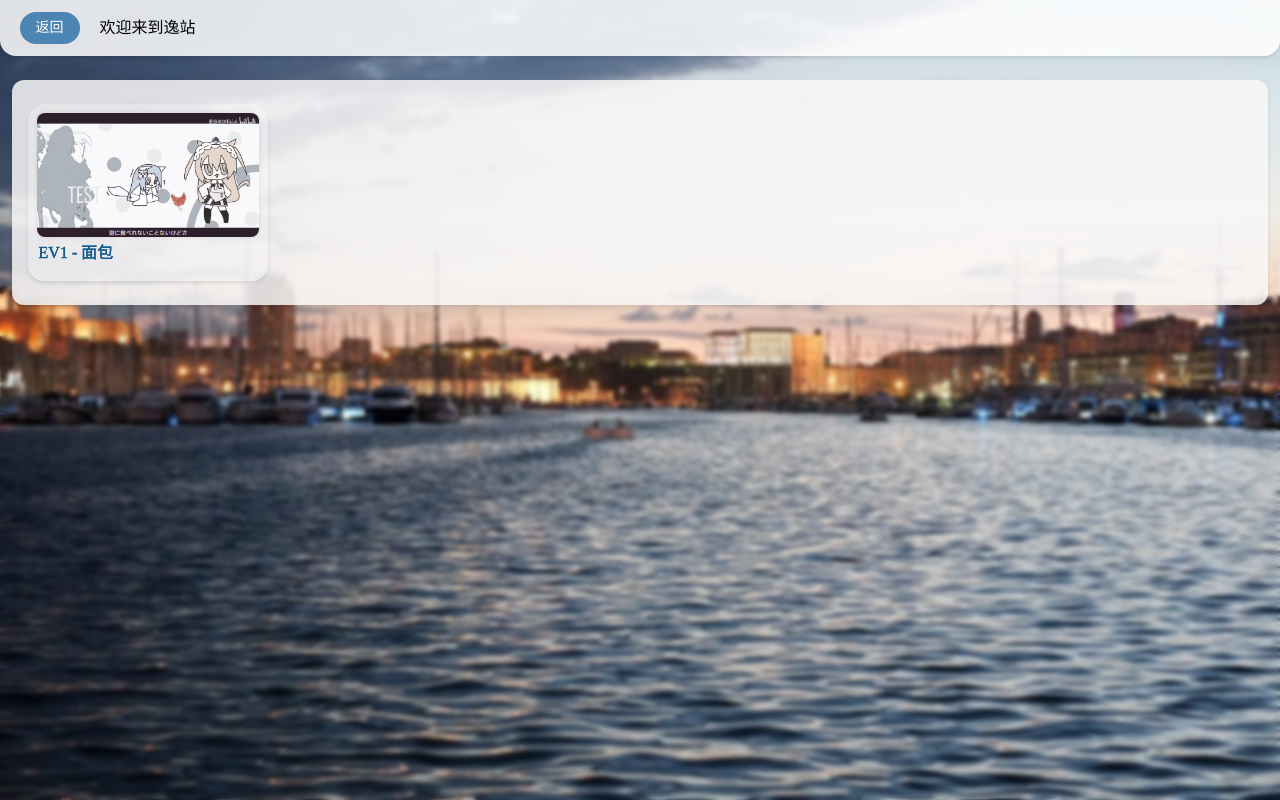
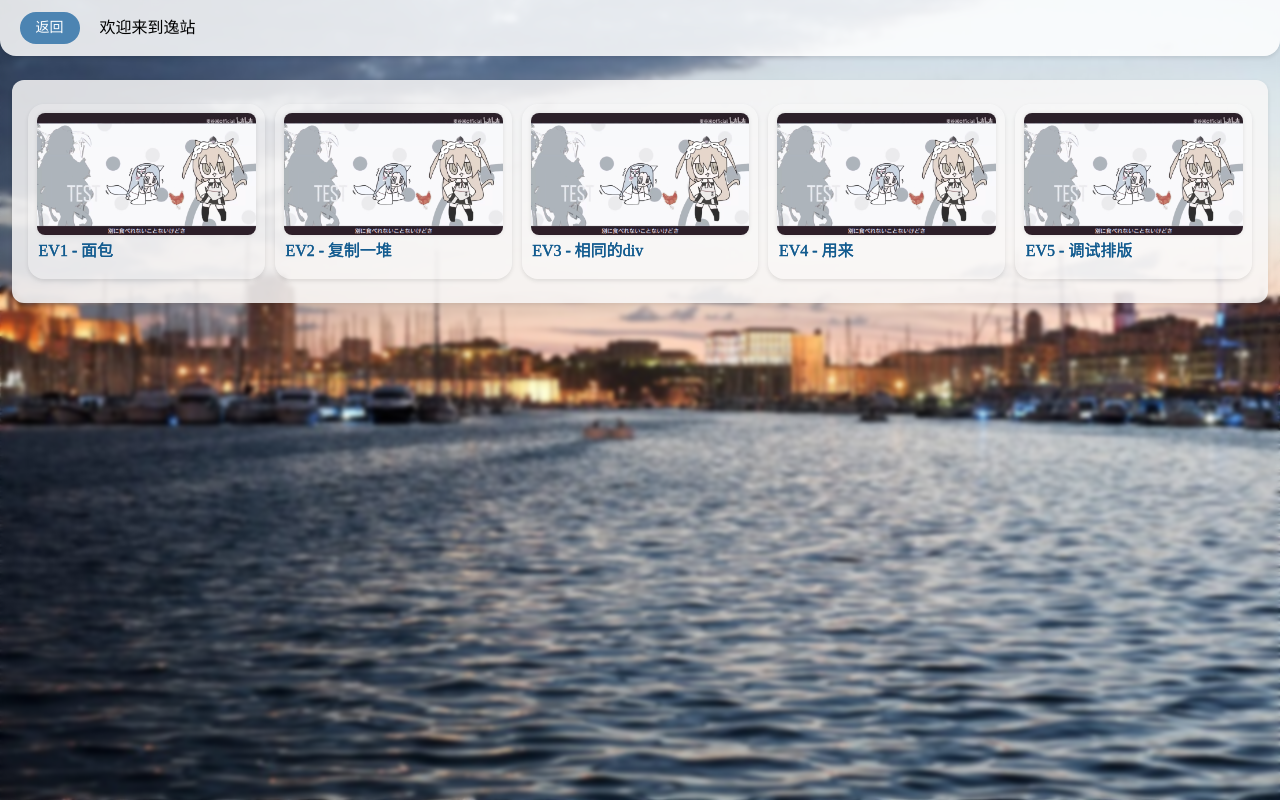
Before and after one commit to Ari-Hiroko/ari-hiroko.github.io, a plain HTML site: page subpages/index3.html in a window 1280 px wide. Drawn offline with Linux system fonts and the light colour scheme.

Commit message:
提高兼容性

```diff
--- a/css/EVPlayer.css
+++ b/css/EVPlayer.css
@@ -12,15 +12,18 @@ body{
    background-attachment: fixed;
 }
 .textbox1{
-   padding-right: 0;
+   padding: 0;
+   padding-bottom: 1em;
 }
 video{
    width: 100%;
    box-shadow: 0 2px 4px rgba(0, 0, 0, 0.1);
 }
 .player{
+   padding: 1.25em 1em;
    margin: 0;
    display: flex;
+   flex-wrap: wrap;
 }
 h2{
    margin: 0;
@@ -33,16 +36,17 @@ h2{
 }
 
 .left{
-   margin: 1em 1em 1em 0em;
+   margin: 0em .5em;
    box-sizing: border-box;
    padding: 0;
    display: flex;
    flex-direction: column;
    flex:5;
+   min-width: 70%;
    /* border:#125b8f solid 2px; */
 }
 .content{
-   margin: 1em 0;
+   /* margin: .5em 0; */
    /* border:#14ab2d solid 2px; */
    background-color: #ececec;
    border-radius: .5em;
@@ -58,7 +62,7 @@ h2{
 }
 
 .right{
-   margin: em 0 2em 1em;
+   margin: 0 .5em;
    box-sizing: border-box;
    padding: 0;
    display: flex;
@@ -67,7 +71,7 @@ h2{
    /* border:#125b8f solid 2px; */
 }
 .sidebar{
-   margin: 1em 1.5em 0 0em;
+   margin: 1em 0em;
    /* border:#14ab2d solid 2px; */
    background-color: #ffffff5c;
    -webkit-backdrop-filter: blur(2px);
@@ -77,7 +81,7 @@ h2{
    padding: 1em;
 }
 .sidecard{
-   margin: 1em 1.5em 0 0em;
+   margin: 0em 0em 1em 0em;
    /* border:#14ab2d solid 2px; */
    background-color: #ffffff5c;
    -webkit-backdrop-filter: blur(2px);
--- a/subpages/index3.css
+++ b/subpages/index3.css
@@ -14,9 +14,12 @@ body{
 .textbox1{
    padding: 1em;
 }
-.content{
+.content {
+   display: grid;
    margin: .5em 0;
-}
+   grid-template-columns: repeat(auto-fit, minmax(150px, 1fr));
+   gap: 10px;
+ }
 span.EVtitle:before{
 	counter-increment: section;
    content:"EV" counters(section,"") " - ";
@@ -24,9 +27,12 @@ span.EVtitle:before{
 .EVbox{
    box-sizing: border-box;
    display: flex;
+   margin-right: auto;
    flex-direction: column;
    background-color: #ffffff3f;
    max-width: 15em;
+   min-width: 25%;
+   flex-wrap: wrap;
    border-radius: 1em;
    padding: 5px 5px .5em 5px;
    box-shadow: 0 2px 4px rgba(0, 0, 0, 0.1);
@@ -58,3 +64,9 @@ span.EVtitle:before{
 .EVtitle{
    margin: .1em;
 }
+
+@media screen and (max-width: 300px) {
+   .content {
+      padding: 114514;
+    }
+}
--- a/subpages/index3.html
+++ b/subpages/index3.html
@@ -22,6 +22,38 @@
 							<span class="EVtitle">面包</span></a
 						>
 					</div>
+               <div class="EVbox">
+						<a href="video/EV1.html" class="EV"
+							><div class="imgbox">
+								<img src="../img/EV/EV1.png" alt="EV1" />
+							</div>
+							<span class="EVtitle">复制一堆</span></a
+						>
+					</div>
+               <div class="EVbox">
+						<a href="video/EV1.html" class="EV"
+							><div class="imgbox">
+								<img src="../img/EV/EV1.png" alt="EV1" />
+							</div>
+							<span class="EVtitle">相同的div</span></a
+						>
+					</div>
+               <div class="EVbox">
+						<a href="video/EV1.html" class="EV"
+							><div class="imgbox">
+								<img src="../img/EV/EV1.png" alt="EV1" />
+							</div>
+							<span class="EVtitle">用来</span></a
+						>
+					</div>
+               <div class="EVbox">
+						<a href="video/EV1.html" class="EV"
+							><div class="imgbox">
+								<img src="../img/EV/EV1.png" alt="EV1" />
+							</div>
+							<span class="EVtitle">调试排版</span></a
+						>
+					</div>
 				</div>
 			</div>
 		</article>
```
